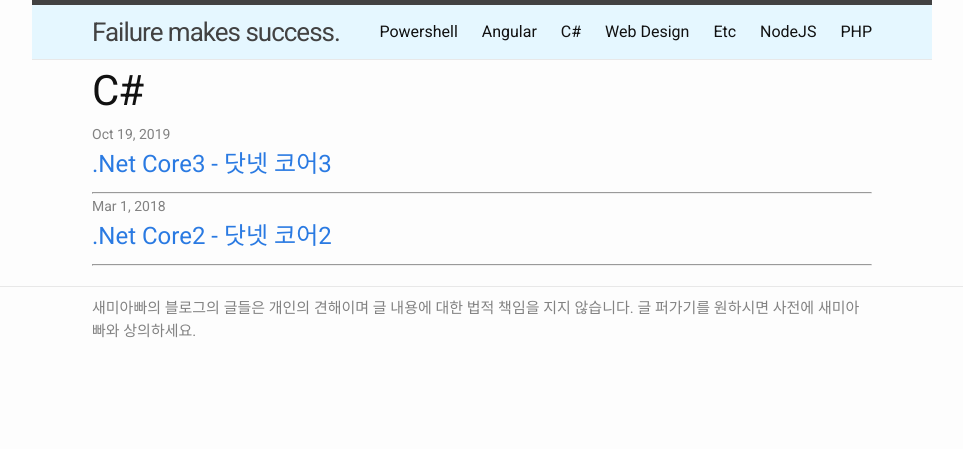
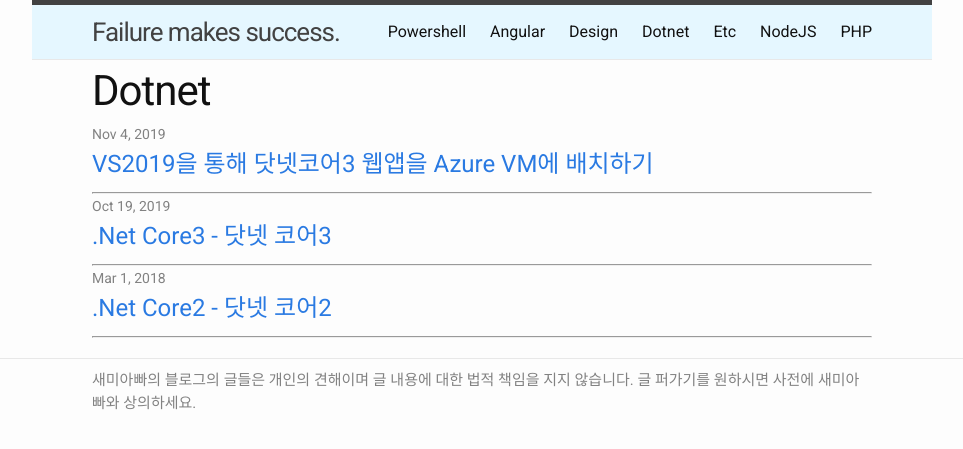
Before and after one commit to comsiro/comsiro.github.io, a Jekyll site: the page built from dotnet.md, in a window 1280 px wide. Shown: the top 449 px of the page, without its empty margins (158-1121 px from the left). Built offline with Jekyll 4.4.1, drawn with Linux system fonts in a browser that asks for light colours.

Commit message:
New post

```diff
--- a/_posts/csharp/2018-03-01-DotNetCore2.markdown
+++ b/_posts/dotnet/2018-03-01-DotNetCore2.markdown
@@ -3,7 +3,7 @@ layout: post
 comments: true
 title:  .Net Core2 - 닷넷 코어2
 date:   2018-03-01 17:32:00 +1300
-categories: csharp
+categories: dotnet
 ---
 
 <div class="post-head">
--- a/_posts/csharp/2019-10-20-DotNetCore3.markdown
+++ b/_posts/dotnet/2019-10-20-DotNetCore3.markdown
@@ -3,7 +3,7 @@ layout: post
 comments: true
 title:  .Net Core3 - 닷넷 코어3
 date:   2019-10-20 10:54:00 +1300
-categories: csharp
+categories: dotnet
 ---
 
 <div class="post-head">
--- /dev/null
+++ b/_posts/dotnet/2019-11-04-DeployDotNetCore3WebAppToAzureVMThroughVS2019.markdown
@@ -0,0 +1,80 @@
+---
+layout: post
+comments: true
+title:  VS2019을 통해 닷넷코어3 웹앱을 Azure VM에 배치하기
+date:   2019-11-4 21:36:00 +1300
+categories: dotnet
+---
+
+<a href="https://github.com/aspnet/Tooling/blob/AspNetVMs/docs/create-asp-net-vm-with-webdeploy.md">원문 참조하기</a>
+
+아래 내용은 위의 링크를 따라 진행한 것을 제 경험을 보태서 적어 놓았습니다. 적용하다 헷갈리는 분은 원문을 참조해 주세요. 해당 글에서는 Azure에 가입하고 Subscription을 어떻게 생성하는지에 대해서는 다루지 않습니다. 자세한 내용은 Azure웹사이트를 참조하세요. 처음 계정을 생성하면 무료로 300 Credit을 주는데 왠만한건 다 해 볼 수 있습니다.
+
+제목은 비주얼 스튜디오 2019을 이용한다고 했는데 정확하게는 MSDeploy를 이용해 어떻게 웹앱을 Deployment하냐가 정확할 것 같습니다. 설치는 크게 아래 순서대로 진행하였습니다.
+
+1. Azure에 Win2019 VM 생성
+2. IIS와 MSDeploy등 서버 구성
+3. VS2019를 이용해 dotnet core 3 web app 프로젝트 생성하고 배치
+
+<h2>
+1. Azure에 Win2016 VM 생성하기
+</h2>
+<div class="center-image">
+    <img src="{{ site.url }}/assets/images/az1.jpg" alt="create azure resource"/>
+    <p class="image-description">- 애저에서 Windows server VM 생성하기 -</p>
+</div>
+<div class="center-image">
+    <img src="{{ site.url }}/assets/images/az2.jpg" alt="create azure resource"/>
+    <p class="image-description">- 애저에서 Windows server VM 생성하기 -</p>
+</div>
+윈도우즈 서버 이미지를 기본으로 가진 가상 머신을 만듭니다. 만들때 1 core에 3.5gb 램을 가진 Standard DS1 v2 이상을 선택해야 서버가 원할하게 동작합니다. 서버 버전은 쉽게 진행하기 위해 2016이나 2019을 추천합니다.
+
+생성할때 웹 서비스를 운영할 수 있도록 80번 포트나 443포트를 오픈해 주는 것이 좋습니다. 윈도우즈에서 간단하게 RDP로 접속하기 위해서 3389포트도 오픈해 줍니다. 다른 것들은 기본 셋팅대로 진행하면 됩니다.
+
+<h2>
+2. IIS와 MSDeploy등 서버 구성하기
+</h2>
+VM 생성이 완료되면 Webdeploy를 위해 8172 포트를 오픈해 주어야 합니다. 아래 이미지와 같이 VM에 Networking에 접속하여 "Add inbound port rule"을 추가하여 8172 포트를 오픈해 줍니다.
+<div class="center-image">
+    <img src="{{ site.url }}/assets/images/az3.jpg" alt="Open Firewall"/>
+    <p class="image-description">- 애저에서 Windows server VM 설정하기 -</p>
+</div>
+
+ 또 MSDeploy를 위해서는 DNS를 설정해 주어야 합니다. Overview로 가서 DNS 옆에 버튼을 클릭하면 테스트에 활용할 수 있는 DNS를 설정할 수 있습니다.
+
+ <div class="center-image">
+    <img src="{{ site.url }}/assets/images/sv1.jpg" alt="Server 설치"/>
+    <p class="image-description">- 서버에서 IIS 등 구성 요소 설정 -</p>
+</div>
+
+ 이제 위에 이미지와 같이 서버에 접속하여 Add rule and features를 이용해 IIS에 IIS management Console을 설치하세요. 아까 오픈한 RDP포트를 통해 서버에 접속할 수 있습니다. 위에 설정한 DNS주소나 IP주소를 사용해 접속할 수 있습니다. 닷넷 코어 최신버전을 같이 설치해 주면 좋지만 우리는 Dotnet core 3 앱을 서비스 할 것이므로 아래 링크에 접속해 dotnetcore 3 runtime과 hosting bundle을 설치합니다.
+
+<a href="https://dotnet.microsoft.com/download/dotnet-core/3.0">닷넷코어 런타임 및 호스팅 번들</a>
+
+ <div class="center-image">
+    <img src="{{ site.url }}/assets/images/sv2.jpg" alt="Server 설치"/>
+    <p class="image-description">- 서버에서 IIS 등 구성 요소 설정 -</p>
+</div>
+
+IE Enhanced Security 모드 역시 관리자는 자유롭게 접속할 수 있도록 off해 주고 일반 사용자는 접속할 수 없게 on으로 설정합니다.
+
+아래 링크로 접속하여 MSDeploy도 설치해 줍니다.
+<a href="https://www.microsoft.com/en-us/download/details.aspx?id=43717">MS Deploy 설치 링크</a>
+
+이제 서버 설정이 마무리 되었습니다.
+<h2>
+3. VS2019를 이용해 dotnet core 3 web app 프로젝트 생성하고 배치하기
+</h2>
+
+닷넷코어 웹앱 프로젝트를 생성합니다. 우리는 닷넷코어3을 사용할 것 입니다. 생성 후 IIS Express로 구동하여 정상 동작하나 확인합니다.
+
+ <div class="center-image">
+    <img src="{{ site.url }}/assets/images/vs-publish.jpg" alt="Server 설치"/>
+    <p class="image-description">- 비주얼스튜디오에서 배치하기 -</p>
+</div>
+
+그 후 위의 이미지와 같이 배포 옵션을 선택합니다. Azure VM 배포를 선택하면 로그인 후 애저 서버에 접속해 VM을 선택할 수 있습니다. 여기서 가장 중요한 점은 꼭 Validate connection을 해줘야 한다는 것입니다. 서버 접속시 인증서를 다운받게 되어있는데 연결 검증을 하지 않으면 인증서를 다운받을 수 없습니다.
+
+아까 Azure에 설정한 DNS를 설정해 주고 앱 배포를 합니다. 그 후 아무 브라우저나 열어 DNS를 입력하여 제대로 설치되었는지 확인하면 됩니다.
+
+닷넷 코어는 모든 레퍼런스를 같이 배포할 수 있습니다. 그렇다고 런타임이 필요없는 것은 아니지만요.
--- a/_sass/minima/_base.scss
+++ b/_sass/minima/_base.scss
@@ -226,3 +226,8 @@ pre {
   font-weight: bold;
   padding: 0.5em;
 }
+
+.center-image
+{
+    text-align: center;
+}
--- a/design.md
+++ b/design.md
@@ -1,6 +1,6 @@
 ---
 layout: page
-title: Web Design
+title: Design
 permalink: /design/
 ---
 
--- a/csharp.md
+++ b/dotnet.md
@@ -1,12 +1,12 @@
 ---
 layout: page
-title: C#
-permalink: /csharp/
+title: Dotnet
+permalink: /dotnet/
 ---
 
   <ul class="post-list">
     {% for post in site.posts %}
-      {% if post.categories contains "csharp" %}
+      {% if post.categories contains "dotnet" %}
       <li>
         {% assign date_format = site.minima.date_format | default: "%b %-d, %Y" %}
         <span class="post-meta">{{ post.date | date: date_format }}</span>
```
Also changed, not shown: assets/images/az1.jpg (added), assets/images/az2.jpg (added), assets/images/az3.jpg (added), assets/images/sv1.jpg (added), assets/images/sv2.jpg (added), assets/images/vs-publish.jpg (added).
